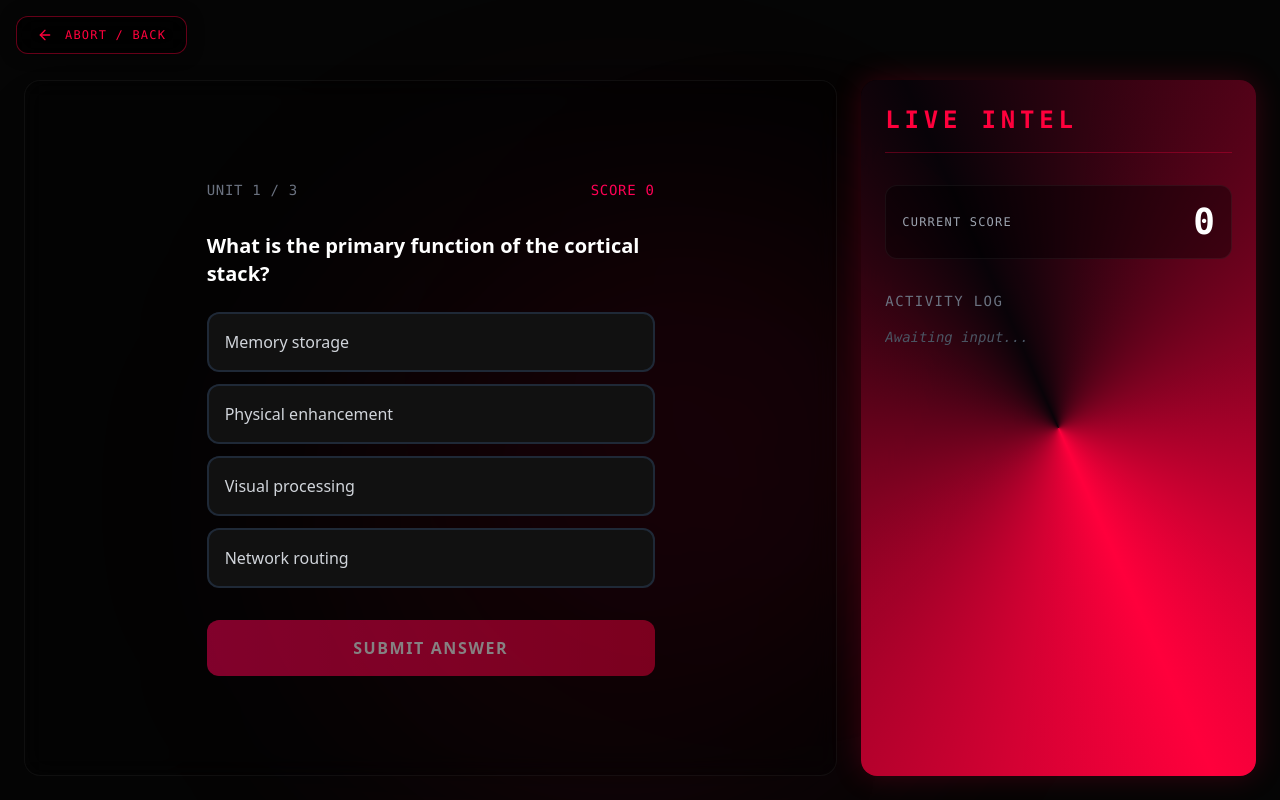
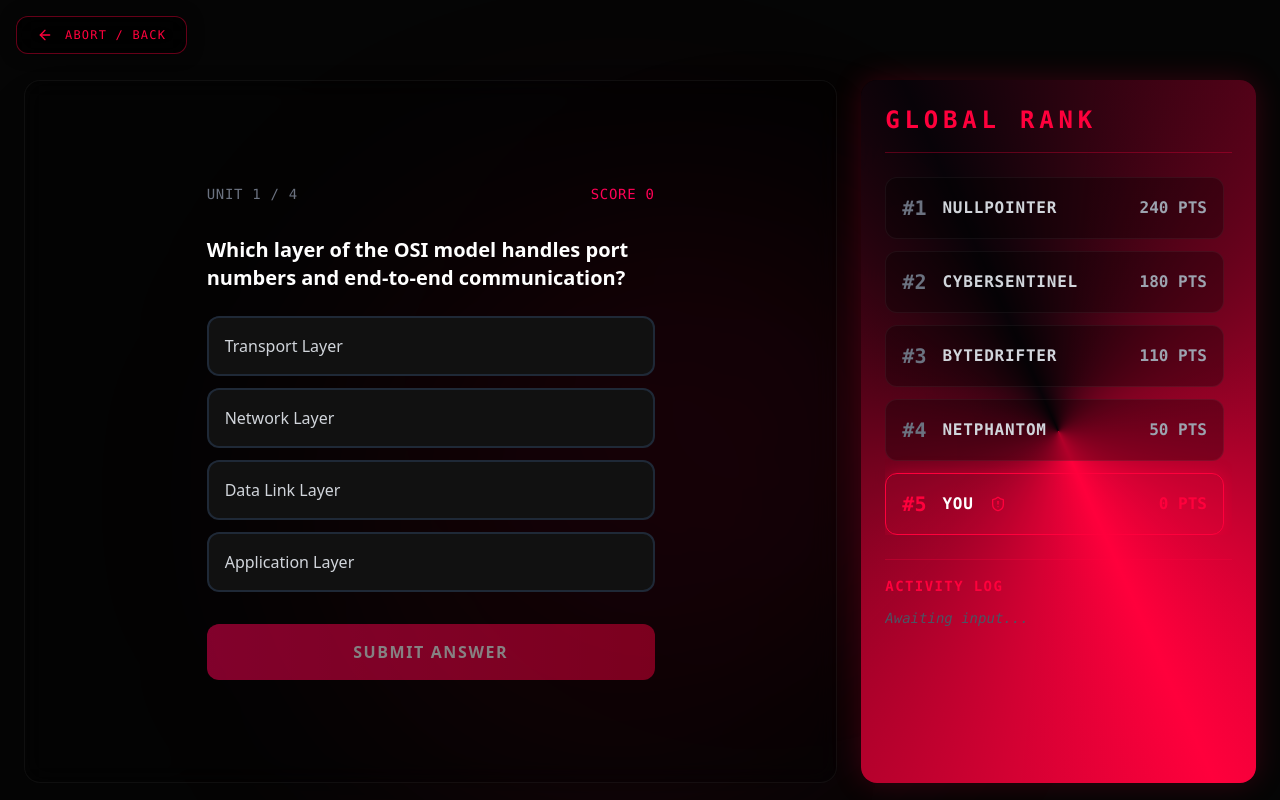
Before and after one commit to muhammadrehan589/CYBER-EMULATOR, a Next.js app: page / in a window 1280 px wide. Both pictures are taken after a click on the button "INITIALIZE QUIZ SEQUENCE". Built offline with nearby package versions, Linux system fonts and the light colour scheme.

Commit message:
Fixed back navigation, implemented competitive live rank leaderboard, and aligned question bank with CS fundamentals

```diff
--- a/src/app/page.tsx
+++ b/src/app/page.tsx
@@ -5,6 +5,7 @@ import QuizEngine from '@/components/quiz/QuizEngine';
 import LiveLeaderboard from '@/components/quiz/LiveLeaderboard';
 import { ArrowLeft } from 'lucide-react';
 import { useQuizStore } from '@/store/quizStore';
+import Link from 'next/link';
 
 export default function Home() {
   const [isQuizActive, setIsQuizActive] = useState(false);
@@ -23,6 +24,12 @@ export default function Home() {
       <div className="absolute bottom-1/4 right-1/4 w-[400px] h-[400px] bg-[#e60039]/5 rounded-full blur-[100px] pointer-events-none z-0" />
 
       {!isQuizActive ? (
+        <>
+          {/* Back to Dashboard Button */}
+          <Link href="/dashboard" className="fixed top-6 left-6 z-50 flex items-center gap-3 px-5 py-2.5 bg-black/50 border border-white/20 text-gray-300 hover:text-white hover:border-white/60 hover:bg-white/10 rounded-xl transition-all font-mono text-xs tracking-widest uppercase backdrop-blur-md shadow-lg">
+            <ArrowLeft className="w-4 h-4" /> Back to Dashboard
+          </Link>
+
           <div className="flex flex-col items-center justify-center z-10 bg-black/40 p-12 rounded-3xl border border-white/5 backdrop-blur-md shadow-2xl">
             <h1 className="text-3xl font-black uppercase tracking-[0.4em] mb-12 text-transparent bg-clip-text bg-gradient-to-r from-white via-pink-200 to-[#ff003c]">
               Simulation Matrix
@@ -35,6 +42,7 @@ export default function Home() {
               Initialize Quiz Sequence
             </button>
           </div>
+        </>
       ) : (
         <>
           {/* Global Navigation - Elevated */}
--- a/src/components/quiz/LiveLeaderboard.tsx
+++ b/src/components/quiz/LiveLeaderboard.tsx
@@ -1,39 +1,74 @@
 'use client';
 
-import React from 'react';
+import React, { useMemo } from 'react';
 import { useQuizStore } from '@/store/quizStore';
-import { Check, X } from 'lucide-react';
+import { Check, X, ShieldAlert } from 'lucide-react';
 
 export default function LiveLeaderboard() {
   const { score, sessionLogs } = useQuizStore();
 
+  const leaderboard = useMemo(() => {
+    const players = [
+      { name: 'NullPointer', score: 240, isUser: false },
+      { name: 'CyberSentinel', score: 180, isUser: false },
+      { name: 'ByteDrifter', score: 110, isUser: false },
+      { name: 'NetPhantom', score: 50, isUser: false },
+      { name: 'YOU', score: score, isUser: true }
+    ];
+    return players.sort((a, b) => b.score - a.score);
+  }, [score]);
+
   return (
     <div className="w-full h-full flex flex-col p-6 font-mono conic-border-box rounded-2xl overflow-hidden shadow-[0_0_30px_rgba(255,0,60,0.2)]">
-      <h2 className="text-2xl font-black uppercase tracking-[0.2em] mb-8 text-[#ff003c] border-b border-[#ff003c]/30 pb-4">
-        Live Intel
+      <h2 className="text-2xl font-black uppercase tracking-[0.2em] mb-6 text-[#ff003c] border-b border-[#ff003c]/30 pb-4">
+        Global Rank
       </h2>
 
-      <div className="flex items-center justify-between mb-8 bg-black/40 p-4 rounded-xl border border-white/5">
-        <span className="text-gray-400 uppercase tracking-widest text-xs">Current Score</span>
-        <span className="text-4xl font-black text-white">{score}</span>
+      <div className="flex-1 overflow-y-auto custom-scrollbar pr-2 space-y-3 mb-6">
+        {leaderboard.map((player, index) => {
+          const isUser = player.isUser;
+          return (
+            <div
+              key={player.name}
+              className={`flex items-center justify-between p-4 rounded-xl border transition-all ${
+                isUser
+                  ? 'bg-[#ff003c]/10 border-[#ff003c] shadow-[0_0_15px_rgba(255,0,60,0.4)]'
+                  : 'bg-black/30 border-white/5'
+              }`}
+            >
+              <div className="flex items-center gap-4">
+                <span className={`text-xl font-black ${isUser ? 'text-[#ff003c]' : 'text-gray-500'}`}>
+                  #{index + 1}
+                </span>
+                <span className={`font-bold uppercase tracking-wider ${isUser ? 'text-white' : 'text-gray-300'}`}>
+                  {player.name}
+                </span>
+                {isUser && <ShieldAlert className="w-4 h-4 text-[#ff003c]" />}
+              </div>
+              <span className={`font-black ${isUser ? 'text-[#ff003c]' : 'text-gray-400'}`}>
+                {player.score} PTS
+              </span>
+            </div>
+          );
+        })}
       </div>
 
-      <div className="flex-1 overflow-y-auto custom-scrollbar pr-2 space-y-4">
-        <h3 className="text-sm text-gray-500 uppercase tracking-widest mb-4">Activity Log</h3>
+      <div className="h-[200px] overflow-y-auto custom-scrollbar pr-2 space-y-3 border-t border-[#ff003c]/30 pt-4">
+        <h3 className="text-sm text-[#ff003c] uppercase tracking-widest mb-2 font-bold">Activity Log</h3>
         {sessionLogs.length === 0 ? (
           <p className="text-gray-600 text-sm italic">Awaiting input...</p>
         ) : (
           sessionLogs.map((log, index) => (
-            <div key={index} className="flex items-center justify-between bg-black/30 p-4 rounded-lg border border-white/5">
+            <div key={index} className="flex items-center justify-between bg-black/30 p-3 rounded-lg border border-white/5">
               <div className="flex items-center gap-3">
                 <span className="text-gray-500 text-xs">#{index + 1}</span>
-                <span className="text-gray-300 text-sm truncate max-w-[150px]">{log.questionId}</span>
+                <span className="text-gray-300 text-xs truncate max-w-[120px]">{log.questionId}</span>
               </div>
               <div>
                 {log.isCorrect ? (
-                  <Check className="w-5 h-5 text-[#00ff88]" />
+                  <Check className="w-4 h-4 text-[#00ff88]" />
                 ) : (
-                  <X className="w-5 h-5 text-[#ff003c]" />
+                  <X className="w-4 h-4 text-[#ff003c]" />
                 )}
               </div>
             </div>
--- a/src/data/questions.json
+++ b/src/data/questions.json
@@ -2,28 +2,36 @@
   {
     "id": "q1",
     "type": "mcq",
-    "text": "What is the primary function of the cortical stack?",
-    "options": ["Memory storage", "Physical enhancement", "Visual processing", "Network routing"],
-    "answer": "Memory storage"
+    "text": "Which layer of the OSI model handles port numbers and end-to-end communication?",
+    "options": ["Transport Layer", "Network Layer", "Data Link Layer", "Application Layer"],
+    "answer": "Transport Layer"
   },
   {
     "id": "q2",
-    "type": "drag_and_drop",
-    "text": "Order the cybernetic augmentations by power usage (Lowest to Highest)",
-    "items": [
-      { "id": "item-1", "content": "Optic Sensor" },
-      { "id": "item-2", "content": "Neural Link" },
-      { "id": "item-3", "content": "Exo-Spine" }
-    ],
-    "correctOrder": ["item-1", "item-2", "item-3"]
+    "type": "mcq",
+    "text": "What distinguishes HTTPS from standard HTTP?",
+    "options": ["SSL/TLS Encryption", "Faster Compression", "UDP Protocol", "Static IP Routing"],
+    "answer": "SSL/TLS Encryption"
   },
   {
     "id": "q3",
+    "type": "drag_and_drop",
+    "text": "Order the first 4 layers of the OSI model from Layer 1 (bottom) to Layer 4.",
+    "items": [
+      { "id": "item-1", "content": "Physical Layer" },
+      { "id": "item-2", "content": "Data Link Layer" },
+      { "id": "item-3", "content": "Network Layer" },
+      { "id": "item-4", "content": "Transport Layer" }
+    ],
+    "correctOrder": ["item-1", "item-2", "item-3", "item-4"]
+  },
+  {
+    "id": "q4",
     "type": "spot_difference",
-    "text": "Find the rogue AI core in the data center.",
-    "imageUrl": "/images/data-center.jpg",
+    "text": "Spot the suspicious/malformed parameter in the database query URL.",
+    "imageUrl": "/images/sql-injection-url.jpg",
     "hotspots": [
-      { "id": "hs-1", "x": 120, "y": 450, "radius": 30 }
+      { "id": "hs-1", "x": 350, "y": 20, "radius": 40 }
     ]
   }
 ]
```
Lines whose indentation alone changed are shown as unchanged.
